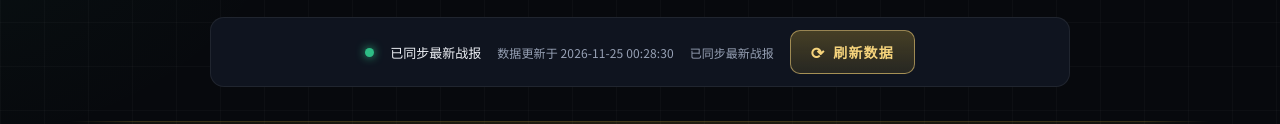
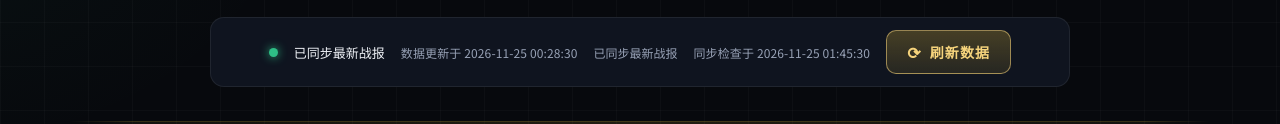
Before and after one commit to BeraRoot2025/Custom-desk-data, a plain HTML site: page index.html in a window 1280 px wide. Shown: the part 330-454 px from the top of the page. Drawn offline with Linux system fonts and the light colour scheme.

Commit message:
add/update index.html page

```diff
--- a/index.html
+++ b/index.html
@@ -359,6 +359,7 @@
       <span class="st" id="syncState">正在载入战报…</span>
       <span class="meta num" id="syncTime"></span>
       <span class="meta" id="syncCount"></span>
+      <span class="meta num" id="syncCheck" style="display:none;"></span>
       <button id="refreshBtn" type="button"><span class="ric">⟳</span>刷新数据</button>
     </div>
   </header>
@@ -459,6 +460,7 @@ var SNAPSHOT = {"generated_at":"2026-11-25T00:07:07+08:00","stats":{"total_reali
     "https://raw.githubusercontent.com/BeraRoot2025/Custom-desk-data/main/dataset.json",
     "https://raw.githack.com/BeraRoot2025/Custom-desk-data/main/dataset.json"
   ];
+  var STATUS_REMOTES = REMOTES.map(function(u){ return u.replace("dataset.json", "status.json"); });
   var DATA = SNAPSHOT;
   var liveOk = false;
   var PAGE = 40, shown = PAGE;
@@ -793,10 +795,29 @@ var SNAPSHOT = {"generated_at":"2026-11-25T00:07:07+08:00","stats":{"total_reali
     $("syncTime").textContent = "数据更新于 " + (DATA.generated_at || "").replace("T", " ").slice(0, 19);
     $("syncCount").textContent = liveOk ? "已同步最新战报" : "当前为内置快照";
   }
+  function fetchStatus(stamp){
+    function tryNext(i){
+      if(i >= STATUS_REMOTES.length) return Promise.reject(new Error("all failed"));
+      return fetch(STATUS_REMOTES[i] + "?t=" + stamp, { cache: "no-store" })
+        .then(function(r){ if(!r.ok) throw new Error("bad"); return r.json(); })
+        .then(function(j){ if(!j || !j.checked_at) throw new Error("shape"); return j; })
+        .catch(function(){ return tryNext(i + 1); });
+    }
+    return tryNext(0)
+      .then(function(j){
+        var el = $("syncCheck");
+        el.textContent = "同步检查于 " + String(j.checked_at).replace("T", " ").slice(0, 19);
+        el.style.display = "";
+      })
+      .catch(function(){
+        $("syncCheck").style.display = "none";
+      });
+  }
   function fetchLatest(manual){
     var btn = $("refreshBtn");
     btn.classList.add("spinning");
     var stamp = Date.now();
+    fetchStatus(stamp);
     function tryNext(i){
       if(i >= REMOTES.length) return Promise.reject(new Error("all failed"));
       return fetch(REMOTES[i] + "?t=" + stamp, { cache: "no-store" })
```
